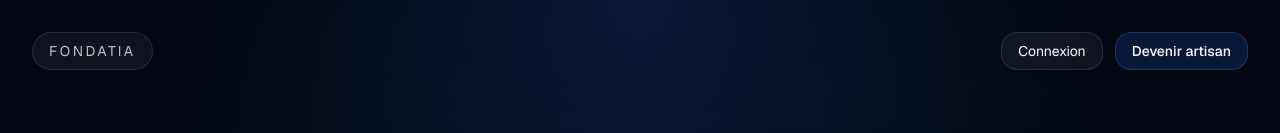
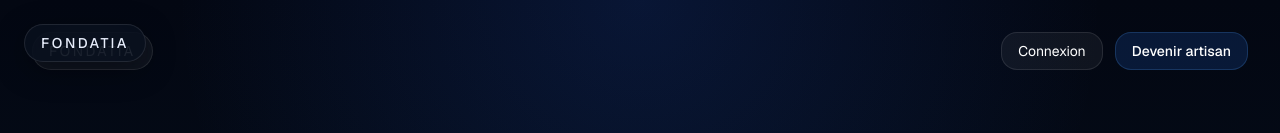
Before and after one commit to Djanix67/FONDATIA, a Next.js app: page / in a window 1280 px wide. Shown: the top 133 px of the page. Built offline with nearby package versions, Linux system fonts and the light colour scheme.

Commit message:
Add global site logo to layout

```diff
--- a/app/layout.tsx
+++ b/app/layout.tsx
@@ -1,5 +1,6 @@
 import type { Metadata } from "next"
 import { Geist, Geist_Mono } from "next/font/google"
+import { SiteLogo } from "@/components/ui/site-logo"
 import "./globals.css"
 
 const geistSans = Geist({
@@ -28,7 +29,10 @@
       lang="fr"
       className={`${geistSans.variable} ${geistMono.variable} h-full antialiased`}
     >
-      <body className="min-h-full flex flex-col">{children}</body>
+      <body className="min-h-full flex flex-col">
+        <SiteLogo />
+        {children}
+      </body>
     </html>
   )
 }
```
